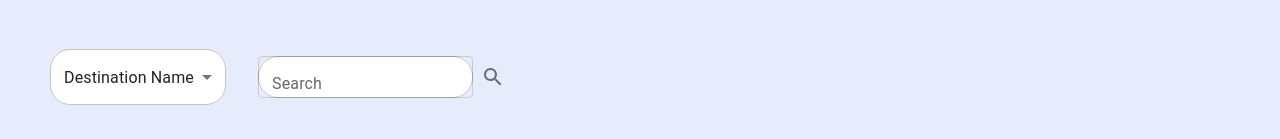
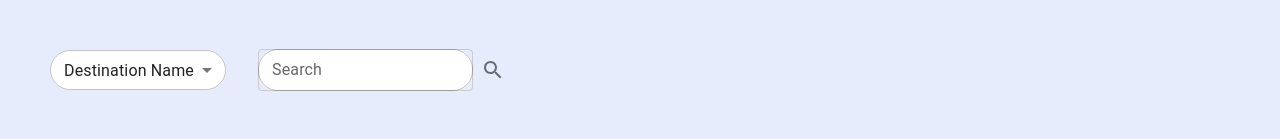
Before and after one commit to DumedhaR/TourGenius, a React (Create React App) app in the folder front-end/front-end-tour-genius/: page / in a window 1280 px wide. Shown: the part 781-920 px from the top of the page. Built offline with nearby package versions, Linux system fonts and the light colour scheme; grey boxes are pictures that could not be loaded.

Commit message:
fixed issue on destination filter

```diff
--- a/front-end/front-end-tour-genius/src/components/MainDestination/MainDestinationContainer.jsx
+++ b/front-end/front-end-tour-genius/src/components/MainDestination/MainDestinationContainer.jsx
@@ -66,6 +66,7 @@ function MainDestinationContainer() {
           <Select
             labelId="search-category-label"
             id="search-category"
+            size="small"
             value={searchCategory}
             onChange={handleSearchCategoryChange}
             className="searchSelect">
@@ -76,6 +77,7 @@ function MainDestinationContainer() {
         <TextField
           id="search-value"
           label="Search"
+          size="small"
           value={searchValue}
           onChange={handleSearchValueChange}
           variant="outlined"
```
